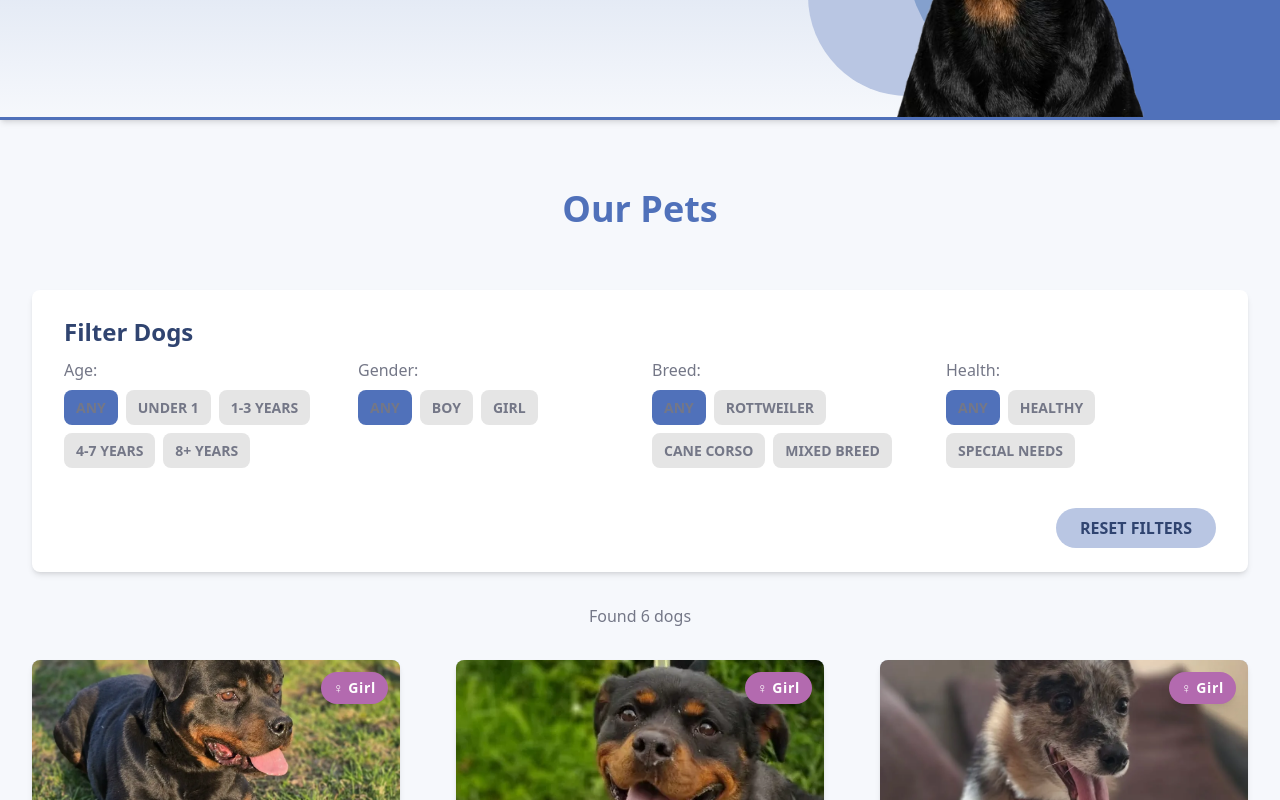
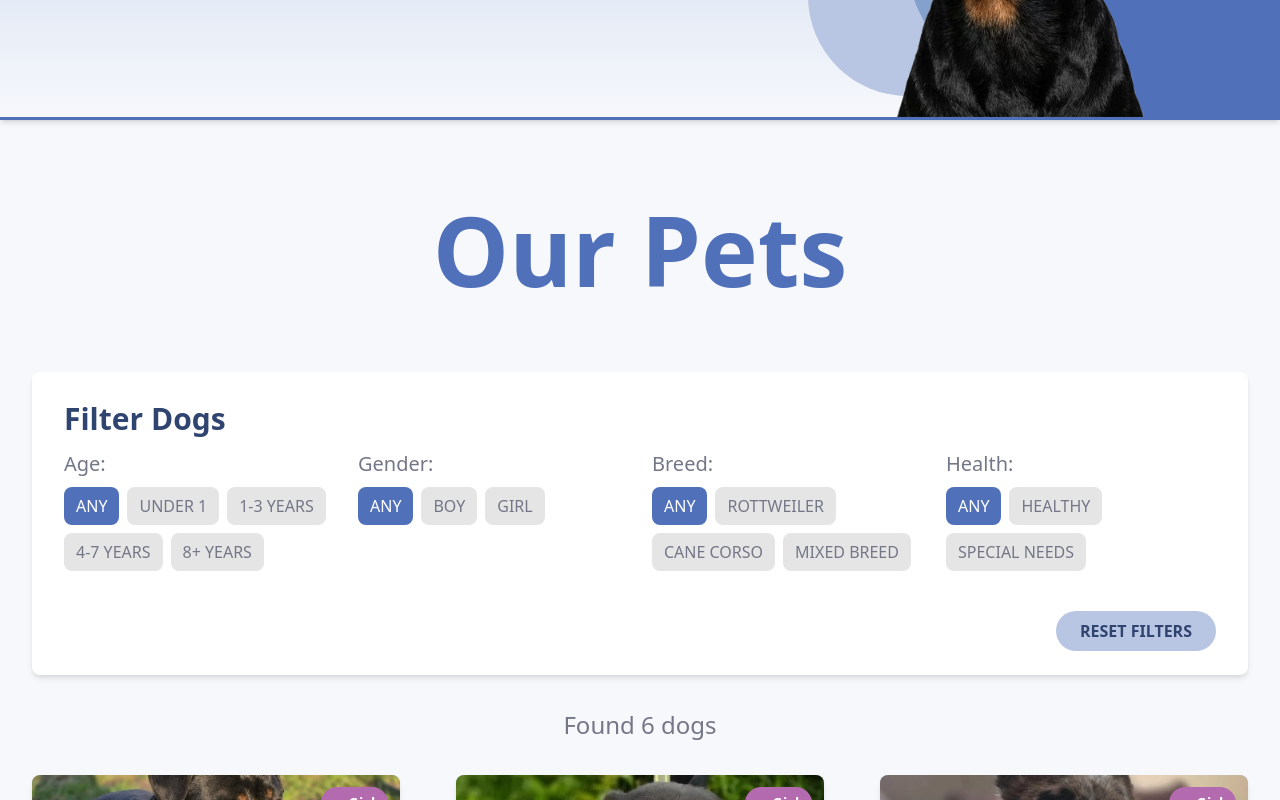
Before and after one commit to bavayra/dog-shelter, a React (Vite) app: page / in a window 1280 px wide. Shown: the part 680-1480 px from the top of the page. Built offline with nearby package versions, Linux system fonts and the light colour scheme.

Commit message:
style: got rid of font-weight and increased tracking to normal for typography-small

```diff
--- a/src/index.css
+++ b/src/index.css
@@ -18,8 +18,8 @@
   --color-neutral-500: #979cb0;
   --color-neutral-700: #747787;
 
-  /*--DEFAULT: 320px;*/
-  --breakpoint-xs: 375px;
+  /*--DEFAULT: 320px x 568;*/
+  --breakpoint-xs: 360px;
   --breakpoint-sm: 425px;
   --breakpoint-md: 768px;
   --breakpoint-lg: 1024px;
@@ -59,7 +59,6 @@ html {
     -webkit-mask-position: left center;
     mask-position: left center;
   }
-}
 
   .glass-card {
     background: rgba(255, 255, 255, 0.05);
@@ -90,9 +89,10 @@ html {
   }
 
   .typography-small {
-  @apply text-sm leading-snug font-semibold text-neutral-700;
+    @apply text-sm leading-snug tracking-normal text-neutral-700;
   }
 
   .z-3 {
     z-index: 3;
   }
+}
```
Lines whose indentation alone changed are shown as unchanged.
